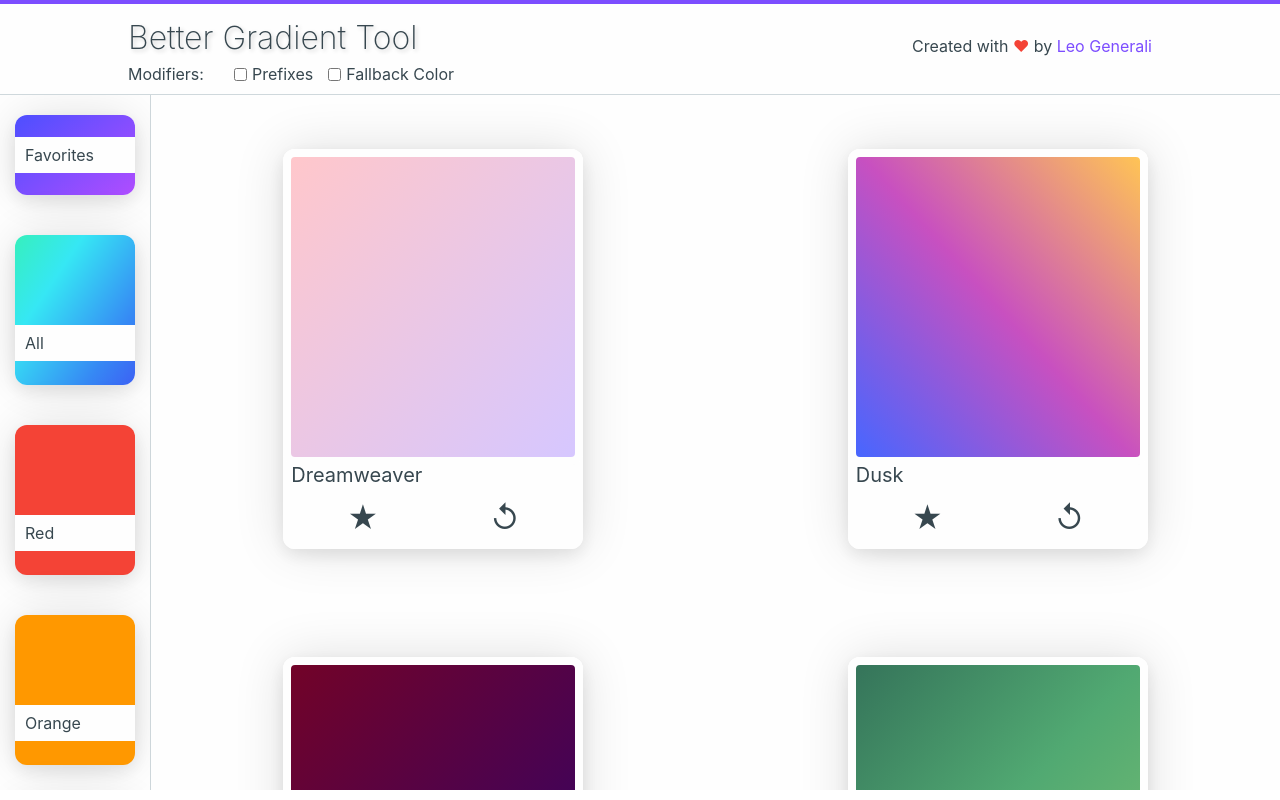
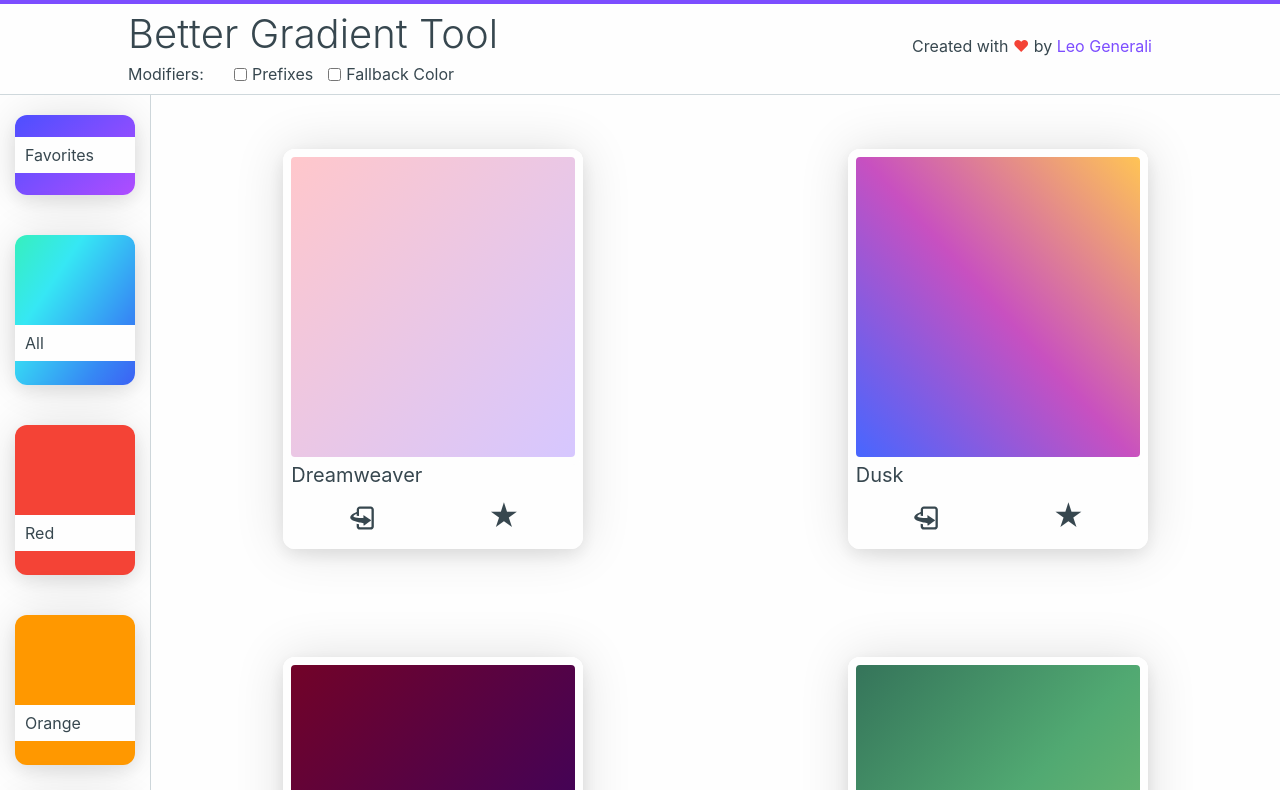
Before and after one commit to leo-generali/better-gradient-tool, a React app: page / in a window 1280 px wide. Built offline with nearby package versions, Linux system fonts and the light colour scheme.

Commit message:
Update icon for flipping card -> now significantly clearer

```diff
--- a/src/components/GradientCardBack.js
+++ b/src/components/GradientCardBack.js
@@ -2,6 +2,8 @@ import React, { Component } from 'react';
 
 import FavedStar from './FavedStar';
 import ColorSwatch from './ColorSwatch';
+
+import flipicon from '../img/flip.svg';
 
 class GradientCardBack extends Component {
 	render() {
@@ -14,16 +16,16 @@ class GradientCardBack extends Component {
 				<div className="gradient-card__info">
 				<p className="gradient-card__name">{this.props.name}</p>
 					<div className="gradient-card__options">
-						<p
-							className="flip-button"
-							onClick={this.props.flip}>
-							↻
-						</p>
 						<FavedStar
 							addToFavorites={ this.props.addToFavorites }
 							index={this.props.index}
 							status={this.props.faved}
 						/>
+						<img
+							src={flipicon}
+							className="flip-button--flipped"
+							onClick={this.props.flip}
+							alt="Flip card!"/>
 					</div>
 				</div>
 			</div>
--- a/src/components/GradientCardFront.js
+++ b/src/components/GradientCardFront.js
@@ -4,6 +4,7 @@ import Popup from './Popup';
 import FavedStar from './FavedStar';
 
 import { createCopyNotification } from '../helpers/notifications';
+import flipicon from '../img/flip.svg';
 
 class GradientCardFront extends Component {
 	copyCSS(css, name) {
@@ -66,16 +67,17 @@ class GradientCardFront extends Component {
 				<div className="gradient-card__info">
 					<p className="gradient-card__name">{name}</p>
 					<div className="gradient-card__options">
+						<img
+							src={flipicon}
+							className="flip-button"
+							onClick={this.props.flip}
+							alt="Flip card!"
+						/>
 						<FavedStar
 							addToFavorites={this.props.addToFavorites }
 							index={this.props.index}
 							status={faved}
 						/>
-						<p
-							className="flip-button"
-							onClick={this.props.flip}>
-							↺
-						</p>
 					</div>
 				</div>
 				<Popup name={name} />
--- a/src/styles/components/_colorswatch.scss
+++ b/src/styles/components/_colorswatch.scss
@@ -7,6 +7,10 @@
     border: $card-edge solid $white;
 }
 
+.color-swatch-title {
+	font-size: 20px;
+}
+
 @media (min-width: 600px) {
     .color-swatch {
 		    height: 75%;
--- a/src/styles/components/_favedstar.scss
+++ b/src/styles/components/_favedstar.scss
@@ -4,6 +4,7 @@
 
 .favorites-star {
 	font-size: 30px;
+    height: 34px;
 
 	&--faved {
 		color: #FFC107;
--- a/src/styles/components/_gradientcard.scss
+++ b/src/styles/components/_gradientcard.scss
@@ -81,7 +81,18 @@ $card-edge: 8px;
 }
 
 .flip-button {
-    font-size: 30px;
+    height: 30px;
+
+    &--flipped {
+        height: 30px;
+        transform: scaleX(-1);
+
+        &:hover {
+            transition: 200ms;
+            cursor: pointer;
+            transform: translateY(-3px) scaleX(-1);
+        }
+    }
 
     &:hover {
         transition: 200ms;
--- a/src/styles/components/_header.scss
+++ b/src/styles/components/_header.scss
@@ -23,9 +23,8 @@
 }
 
 .bgt-logo {
-    text-shadow: 2px 2px 4px rgba(0,0,0, 0.2);
-	font-size: 32px;
-	font-weight: 200;
+    font-weight: 300;
+	font-size: 40px;
 }
 
 .created-with {
```
Also changed, not shown: src/img/flip.svg (added).
